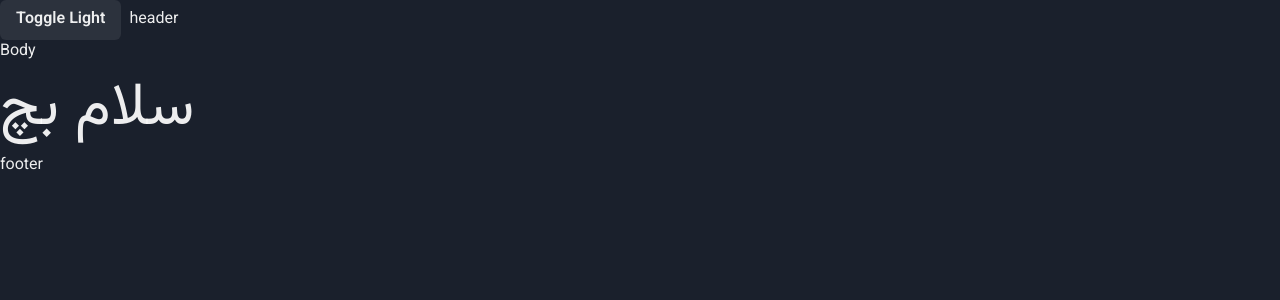
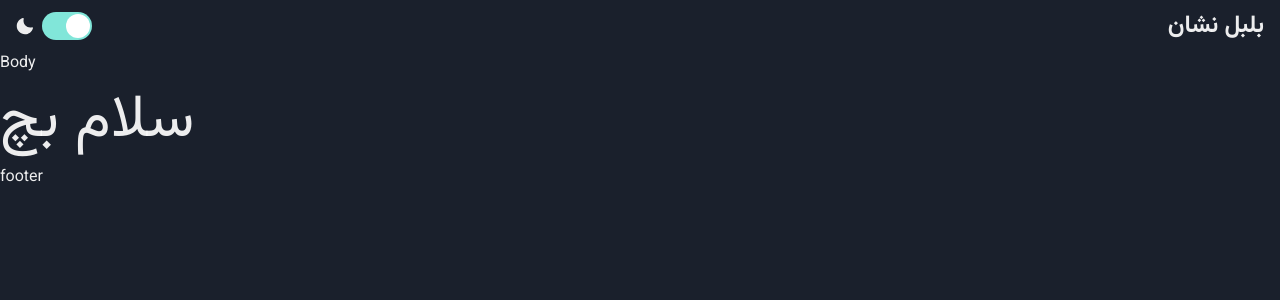
Before and after one commit to Arashjp8/bolbolNeshan-web, a React (Vite) app: page / in a window 1280 px wide. Shown: the top 300 px of the page. Built offline with nearby package versions, Linux system fonts and the light colour scheme.

Commit message:
[checkpoint] - navbar added

```diff
--- a/package.json
+++ b/package.json
@@ -10,6 +10,7 @@
     "preview": "vite preview"
   },
   "dependencies": {
+    "@chakra-ui/icons": "^2.1.1",
     "@chakra-ui/react": "^2.8.2",
     "@emotion/react": "^11.11.4",
     "@emotion/styled": "^11.11.5",
--- a/src/App.tsx
+++ b/src/App.tsx
@@ -1,13 +1,12 @@
-import { Text } from "@chakra-ui/react";
 import "./App.css";
-import Header from "./components/Header";
+import Navbar from "./components/Navbar";
 import Body from "./components/Body";
 import Footer from "./components/Footer";
 
 function App() {
   return (
     <>
-      <Header />
+      <Navbar />
       <Body />
       <Footer />
     </>
--- a/src/components/Body.tsx
+++ b/src/components/Body.tsx
@@ -1,11 +1,11 @@
-import { Text } from "@chakra-ui/react";
+import { Box, Text } from "@chakra-ui/react";
 
 function Body() {
   return (
-    <>
+    <Box>
       <div>Body</div>
       <Text fontSize={"6xl"}>سلام بچ</Text>
-    </>
+    </Box>
   );
 }
 
--- a/src/components/Header.tsx
+++ /dev/null
@@ -1,15 +0,0 @@
-import { Button, HStack, useColorMode } from "@chakra-ui/react";
-
-function Header() {
-  const { colorMode, toggleColorMode } = useColorMode();
-  return (
-    <HStack>
-      <Button onClick={toggleColorMode}>
-        Toggle {colorMode === "light" ? "Dark" : "Light"}
-      </Button>
-      <div>header</div>
-    </HStack>
-  );
-}
-
-export default Header;
--- /dev/null
+++ b/src/components/Navbar.tsx
@@ -0,0 +1,15 @@
+import { HStack, Link } from "@chakra-ui/react";
+import SwitchColorMode from "./SwitchColorMode";
+
+function Navbar() {
+  return (
+    <HStack paddingX={4} paddingY={2} justifyContent={"space-between"}>
+      <SwitchColorMode />
+      <Link href={"#"} fontSize={"2xl"} fontWeight={"bold"}>
+        بلبل نشان
+      </Link>
+    </HStack>
+  );
+}
+
+export default Navbar;
--- /dev/null
+++ b/src/components/SwitchColorMode.tsx
@@ -0,0 +1,20 @@
+import { MoonIcon } from "@chakra-ui/icons";
+import { HStack, Icon, Switch, useColorMode } from "@chakra-ui/react";
+
+function SwitchColorMode() {
+  const { colorMode, toggleColorMode } = useColorMode();
+  return (
+    <HStack spacing={2}>
+      <Icon fontSize={"lg"}>{<MoonIcon />}</Icon>
+      <Switch
+        isChecked={colorMode === "dark"}
+        onChange={toggleColorMode}
+        colorScheme={"teal"}
+        size={"lg"}
+        isFocusable
+      />
+    </HStack>
+  );
+}
+
+export default SwitchColorMode;
```
Also changed, not shown: 1 other file (tests, documents, lock files or other folders).
